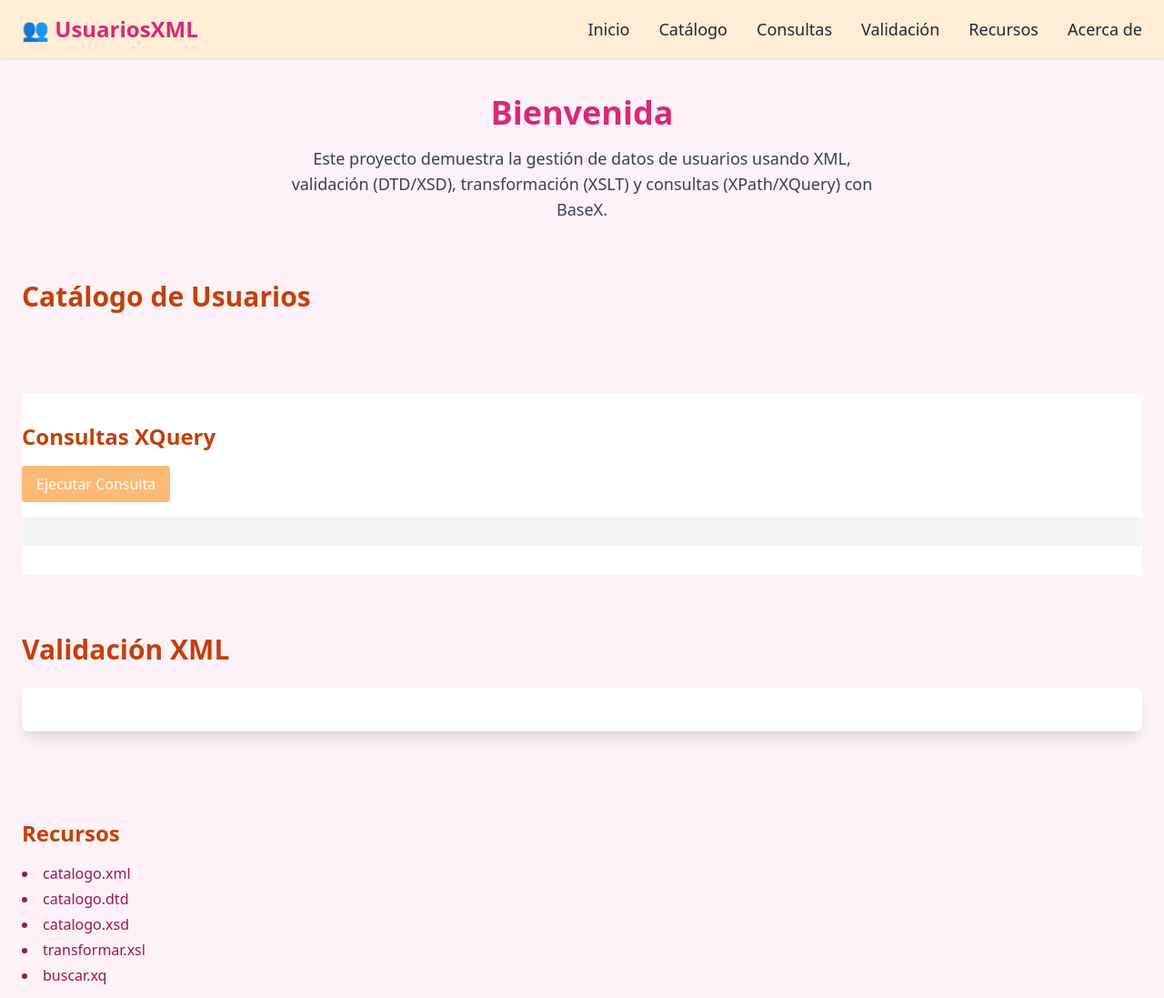
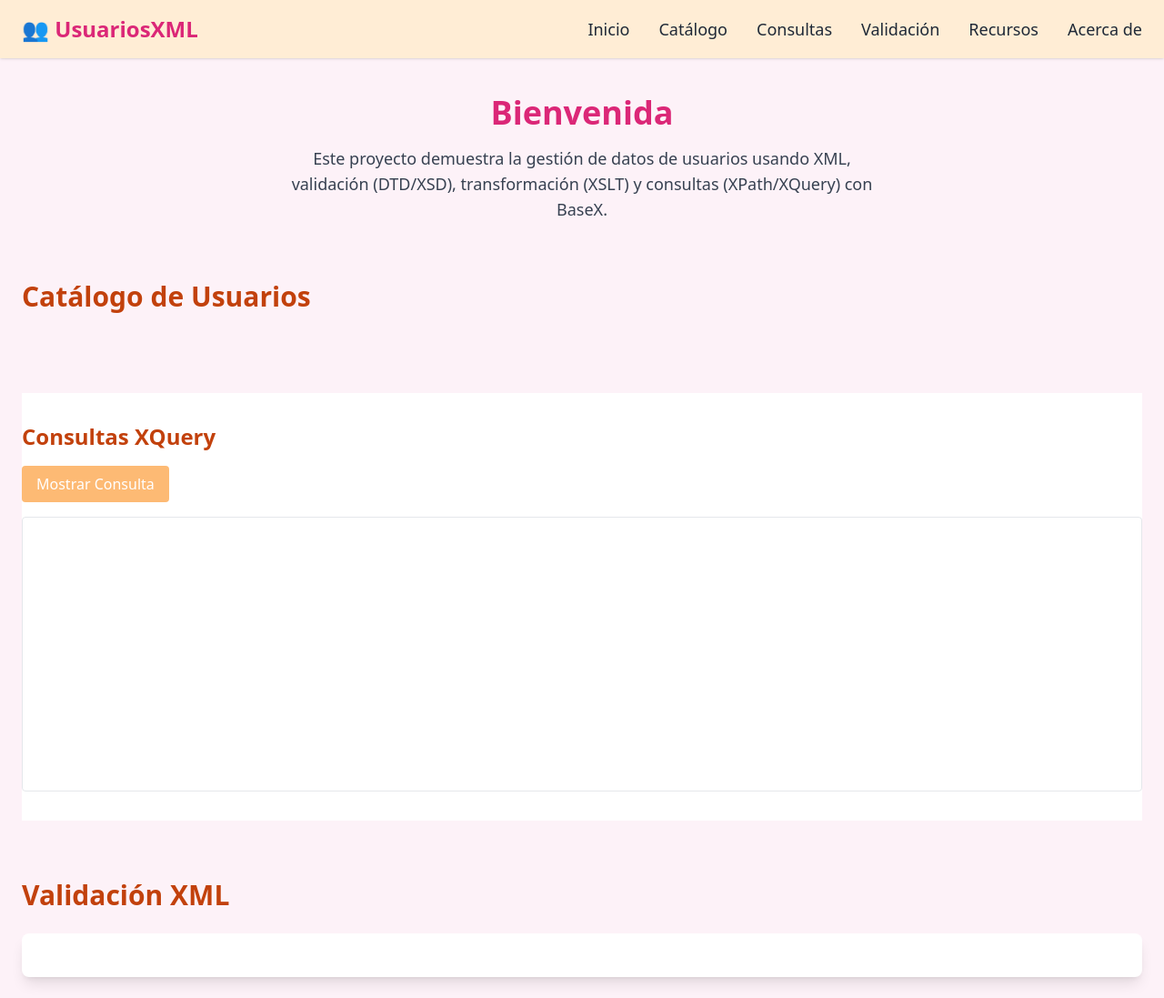
Before and after one commit to herizador/RALenguaje, a plain HTML site: page public/index.html in a window 1280 px wide. Shown: the top 1097 px of the page at 91% size. Drawn offline with nearby package versions, Linux system fonts and the light colour scheme; no server answers.

Commit message:
Update index.html

```diff
--- a/public/index.html
+++ b/public/index.html
@@ -64,14 +64,20 @@
   <div class="container mx-auto">
     <h2 class="text-2xl font-bold text-orange-700 mb-4">Consultas XQuery</h2>
 
-        <!-- Botón que el JS usará para lanzar la consulta -->
+    <!-- El botón dispara la recarga del iframe -->
     <button id="btn-consulta"
             class="mb-4 px-4 py-2 bg-orange-300 text-white rounded hover:bg-orange-400">
-          Ejecutar Consulta
+      Mostrar Consulta
     </button>
 
-        <!-- Aquí se pintarán los resultados -->
-        <pre id="consulta-content" class="bg-gray-100 p-4 rounded overflow-auto"></pre>
+    <!-- Aquí vemos el resultado embebido -->
+    <div class="border rounded overflow-hidden">
+      <iframe
+        id="consulta-frame"
+        style="width:100%; height:300px; border:none;"
+        title="Resultado Consulta">
+      </iframe>
+    </div>
   </div>
 </section>
 
```
Lines whose indentation alone changed are shown as unchanged.
